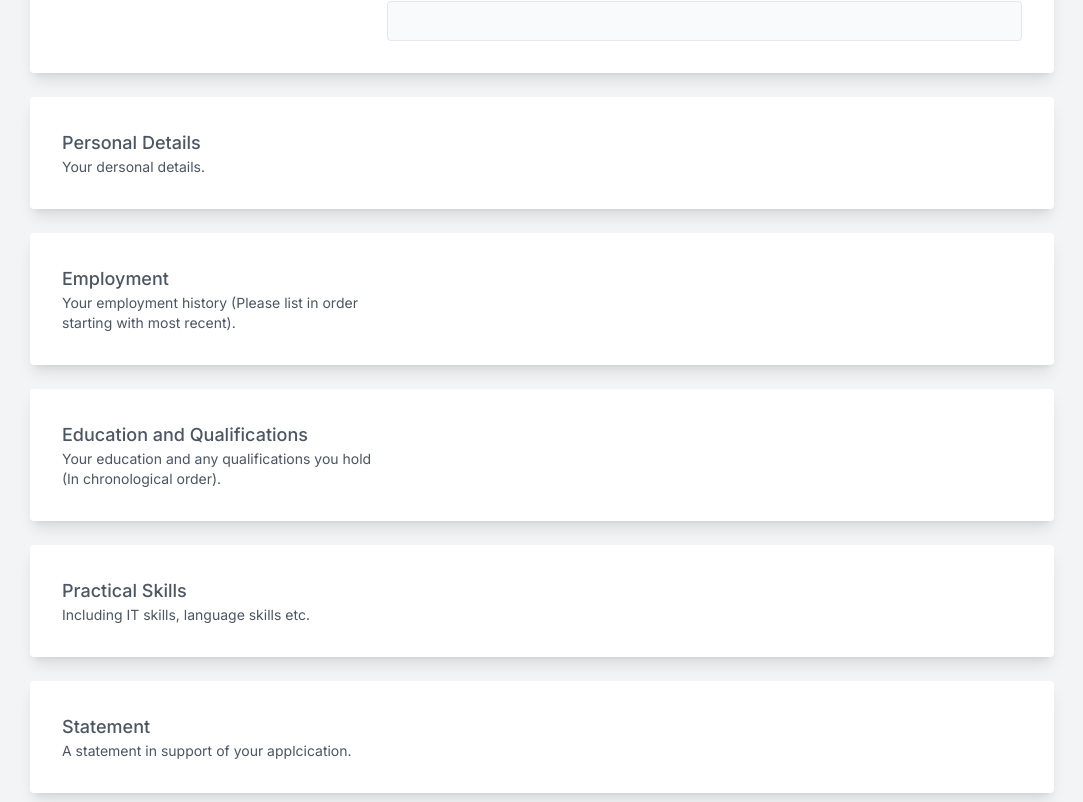
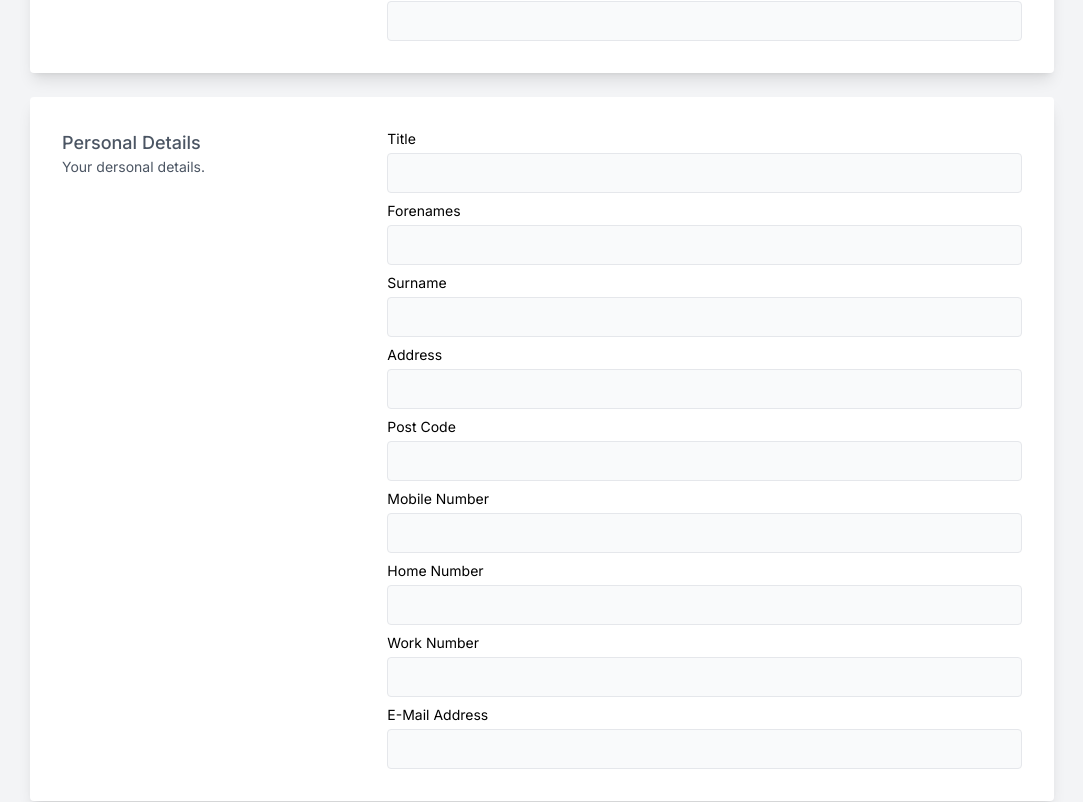
Before and after one commit to Danny-ONeill-James/simple-application-form-wjec, a Next.js app: page /en in a window 1280 px wide. Shown: the part 359-1161 px from the top of the page, without its empty margins (98-1181 px from the left). Built offline with nearby package versions, Linux system fonts and the light colour scheme.

Commit message:
feat: added Personal Details Form Fields

```diff
--- a/src/app/[locale]/page.tsx
+++ b/src/app/[locale]/page.tsx
@@ -54,7 +54,53 @@ export default function Home() {
               title={t("form.section.personalDetails.title")}
               paragraph={t("form.section.personalDetails.description")}
             />
-            <FormFieldsGroup></FormFieldsGroup>
+            <FormFieldsGroup>
+              <FormTextField
+                IdAndName="title"
+                label={t("form.section.personalDetails.questions.title")}
+                required={true}
+              />
+              <FormTextField
+                IdAndName="forenames"
+                label={t("form.section.personalDetails.questions.forenames")}
+                required={true}
+              />
+              <FormTextField
+                IdAndName="surname"
+                label={t("form.section.personalDetails.questions.surname")}
+                required={true}
+              />
+              <FormTextField
+                IdAndName="address"
+                label={t("form.section.personalDetails.questions.address")}
+                required={true}
+              />
+              <FormTextField
+                IdAndName="postCode"
+                label={t("form.section.personalDetails.questions.postCode")}
+                required={true}
+              />
+              <FormTextField
+                IdAndName="mobile"
+                label={t("form.section.personalDetails.questions.mobile")}
+                required={true}
+              />
+              <FormTextField
+                IdAndName="home"
+                label={t("form.section.personalDetails.questions.home")}
+                required={false}
+              />
+              <FormTextField
+                IdAndName="work"
+                label={t("form.section.personalDetails.questions.work")}
+                required={false}
+              />
+              <FormTextField
+                IdAndName="email"
+                label={t("form.section.personalDetails.questions.email")}
+                required={true}
+              />
+            </FormFieldsGroup>
           </FormSection>
           <FormSection>
             <FormSideBar
```
